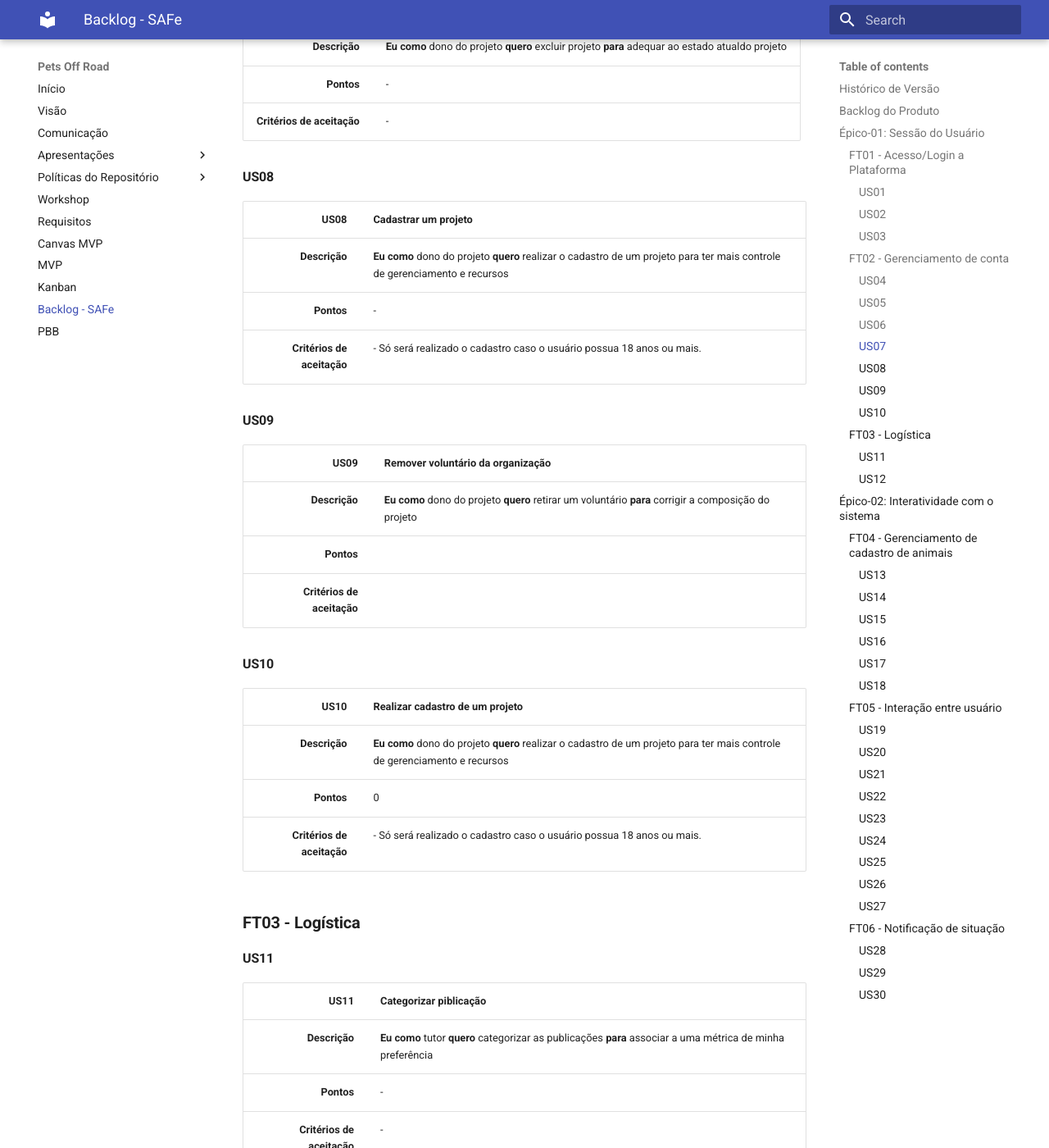
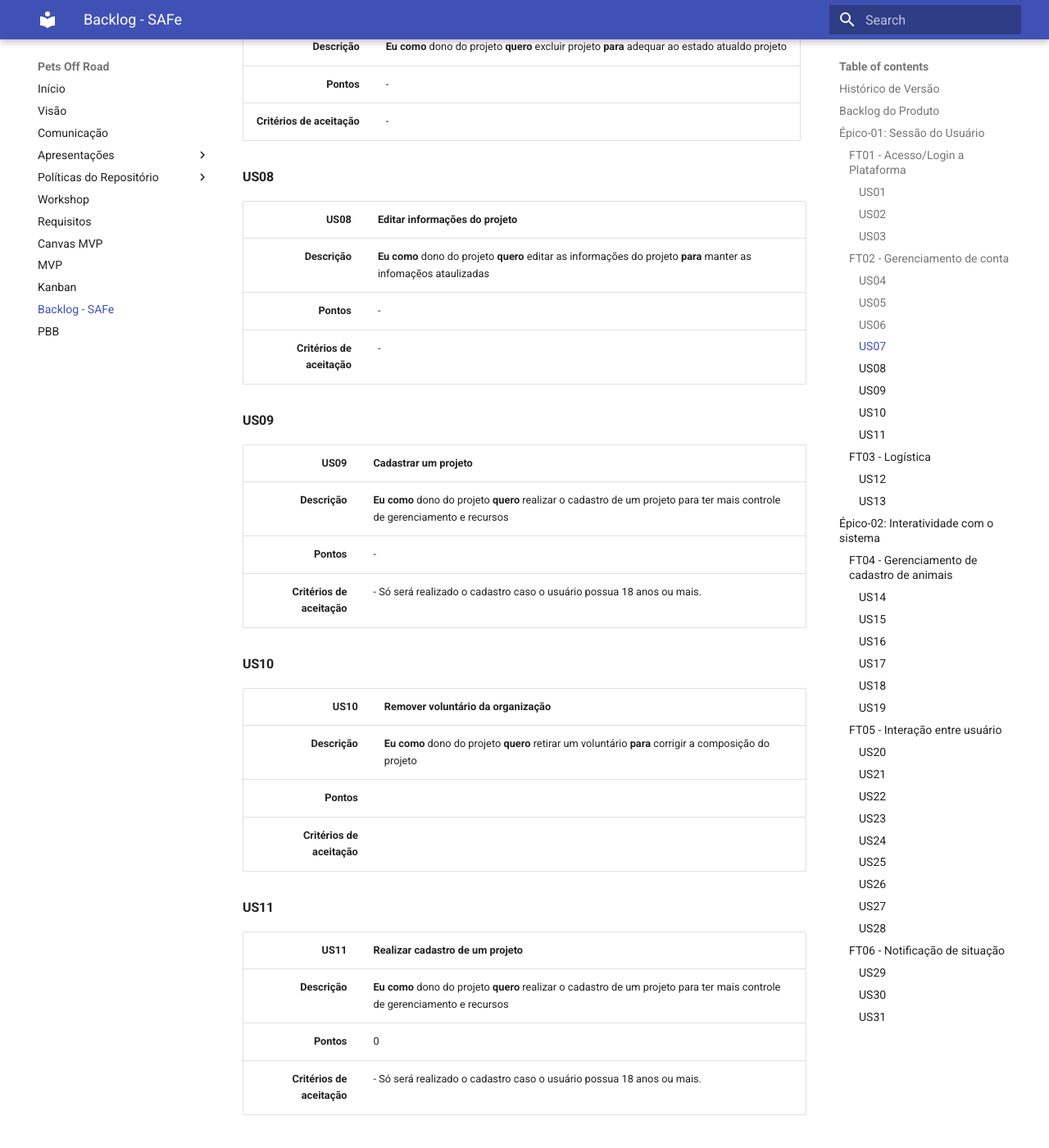
Before and after one commit to mdsreq-fga-unb/2022.1-pets-off-road, an MkDocs documentation site: the page built from docs/backlog.md, in a window 1280 px wide and 1400 px high, scrolled down 2742 px. Shown: the whole window at 82% size. Built offline with MkDocs 1.6.1 and Material for MkDocs 9.7.7, drawn with Linux system fonts in a browser that asks for light colours; some of the changed text lies outside the part shown.

Commit message:
Adicionando US

```diff
--- a/docs/backlog.md
+++ b/docs/backlog.md
@@ -81,23 +81,31 @@ A partir do levantamento do requisitos, foi construída uma estrutura com a orga
 
 #### US08
 
-|                       US08 | Cadastrar um projeto                                                                                                       |
+|                       US08 | Editar informações do projeto                                                                                    |
+| -------------------------: | :--------------------------------------------------------------------------------------------------------------- |
+|              **Descrição** | **Eu como** dono do projeto **quero** editar as informações do projeto **para** manter as infomaçẽos ataulizadas |
+|                 **Pontos** | -                                                                                                                |
+| **Critérios de aceitação** | -                                                                                                                |
+
+#### US09
+
+|                       US09 | Cadastrar um projeto                                                                                                       |
 | -------------------------: | :------------------------------------------------------------------------------------------------------------------------- |
 |              **Descrição** | **Eu como** dono do projeto **quero** realizar o cadastro de um projeto para ter mais controle de gerenciamento e recursos |
 |                 **Pontos** | -                                                                                                                          |
 | **Critérios de aceitação** | - Só será realizado o cadastro caso o usuário possua 18 anos ou mais.                                                      |
 
-#### US09
+#### US10
 
-|                       US09 | Remover voluntário da organização                                                                      |
+|                       US10 | Remover voluntário da organização                                                                      |
 | -------------------------: | :----------------------------------------------------------------------------------------------------- |
 |              **Descrição** | **Eu como** dono do projeto **quero** retirar um voluntário **para** corrigir a composição do  projeto |
 |                 **Pontos** |                                                                                                        |
 | **Critérios de aceitação** |                                                                                                        |
 
-#### US10
+#### US11
 
-|                       US10 | Realizar cadastro de um projeto                                                                                            |
+|                       US11 | Realizar cadastro de um projeto                                                                                            |
 | -------------------------: | :------------------------------------------------------------------------------------------------------------------------- |
 |              **Descrição** | **Eu como** dono do projeto **quero** realizar o cadastro de um projeto para ter mais controle de gerenciamento e recursos |
 |                 **Pontos** | 0                                                                                                                          |
@@ -251,25 +259,25 @@ A partir do levantamento do requisitos, foi construída uma estrutura com a orga
 
 ### **FT06 - Notificação de situação**
 
-#### US28
+#### US29
 
-|                       US28 | Receber Notificação                                                                                                                                                             |
+|                       US29 | Receber Notificação                                                                                                                                                             |
 | -------------------------: | :------------------------------------------------------------------------------------------------------------------------------------------------------------------------------ |
 |              **Descrição** | **Eu como** dono do projeto **quero** receber notificações via email **para** centralizar os dados gerados pelo projeto(alertas, propostas de voluntários, propostas de adoção) |
 |                 **Pontos** | -                                                                                                                                                                               |
 | **Critérios de aceitação** | -                                                                                                                                                                               |
 
-#### US29
+#### US30
 
-|                       US29 | Receber Notificação                                                                                                                             |
+|                       US30 | Receber Notificação                                                                                                                             |
 | -------------------------: | :---------------------------------------------------------------------------------------------------------------------------------------------- |
 |              **Descrição** | **Eu como** voluntário **quero** receber notificações do processo de voluntariado **para** me manter informado sobre a atualizações no processo |
 |                 **Pontos** | -                                                                                                                                               |
 | **Critérios de aceitação** | -                                                                                                                                               |
 
-#### US30
+#### US31
 
-|                       US30 | Receber Notificação                                                                                                                |
+|                       US31 | Receber Notificação                                                                                                                |
 | -------------------------: | :--------------------------------------------------------------------------------------------------------------------------------- |
 |              **Descrição** | **Eu como** tutor **quero** receber notificações do processo de adoção **para** me manter informado sobre atualizações no processo |
 |                 **Pontos** | -                                                                                                                                  |
```
Also changed, not shown: other parts of docs/backlog.md (+34 -34 lines).
